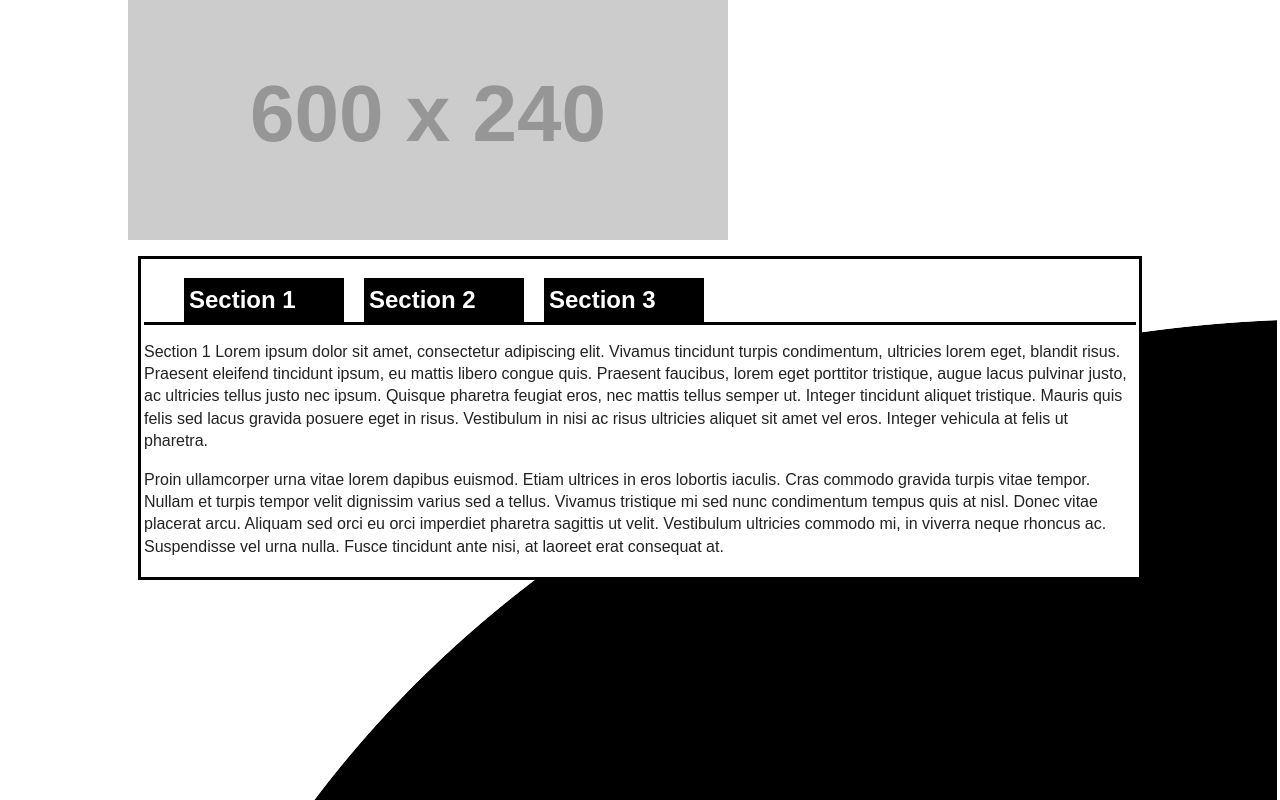
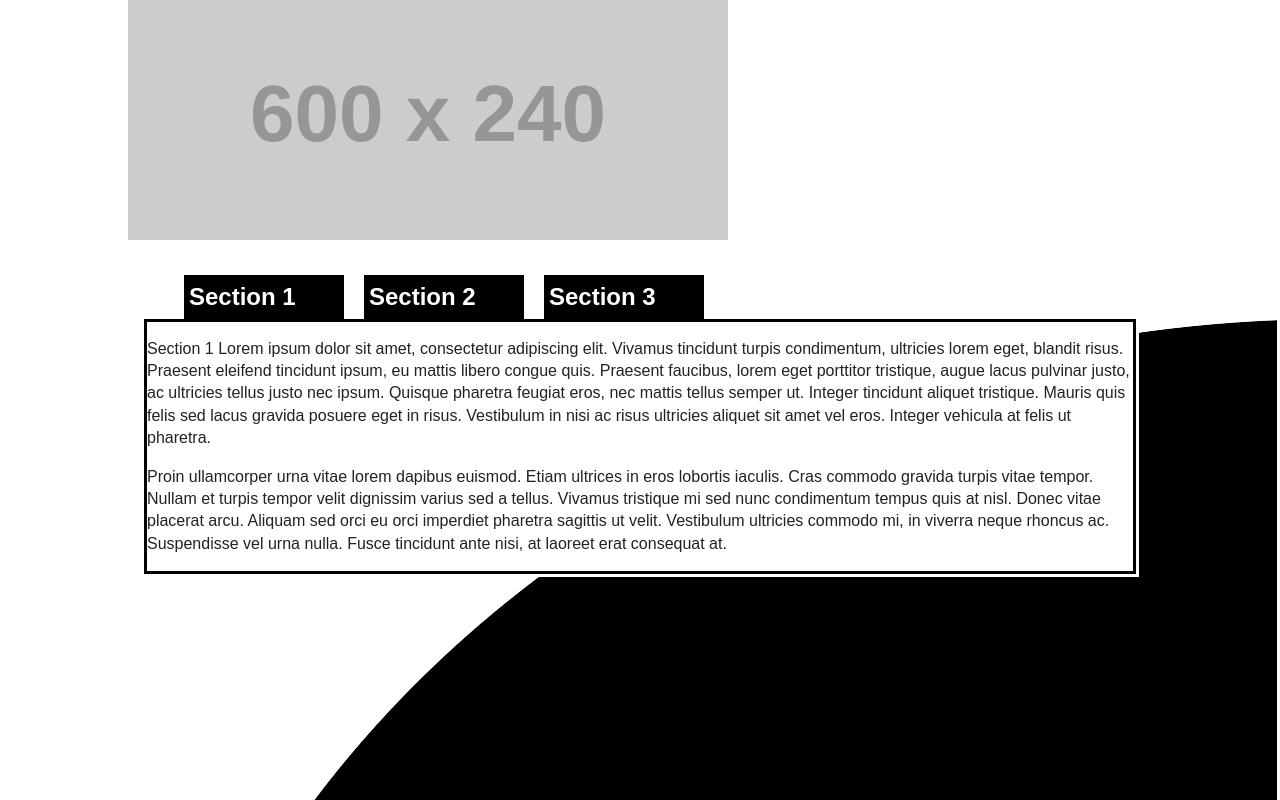
Before and after one commit to enlore/ahlure, a Flask app: page / in a window 1280 px wide. Run offline with Flask 2, Linux system fonts and the light colour scheme; grey boxes labelled with a size stand in for pictures from a placeholder-image service; style sheets or scripts are compiled from the project's sources; parts of the project's set-up code (start-up, migrations or seed data) failed here and were passed over; some libraries are stand-ins or nearby versions.

Commit message:
Border the inner-content

```diff
--- a/static/css/main.less
+++ b/static/css/main.less
@@ -108,7 +108,10 @@ section.hidden {
 
 #wrapper {
     padding: 3px;
-    border: 3px solid black;
+}
+
+#inner-wrapper > section {
+    border: solid 3px black;
 }
 
 section > h2 {
@@ -120,8 +123,8 @@ section > h2 {
 @media only screen and (min-width: 54em) {
     /* bg */
     body {
-        background: url('/static/img/bg-circle.png') 0 0 no-repeat;
-        min-width: 1068px;
+        background: url('/static/img/bg-circle.png') no-repeat;
+        background-size: ;
     }
 
     /* logo */
@@ -136,20 +139,6 @@ section > h2 {
         background: #fff;
         margin: 0 auto;
         width: 62em;
-    }
-
-    #wrapper > section {
-        border-top: 3px solid black;
-        clear: both;
-        display: none;
-    }
-
-    #wrapper > section > h2 {
-        width: 10em;
-    }
-
-    #wrapper > section.active {
-        display: block;
     }
 
     #wrapper nav ul li {
@@ -167,4 +156,17 @@ section > h2 {
             padding: 5px;
         }
     }
+
+    #inner-wrapper > section {
+        clear: both;
+        display: none;
+    }
+
+    #inner-wrapper > section > h2 {
+        width: 10em;
+    }
+
+    #inner-wrapper > section.active {
+        display: block;
+    }
 }
--- a/templates/index.html
+++ b/templates/index.html
@@ -14,6 +14,7 @@
     </ul>
     </nav>
 
+    <div id="inner-wrapper">
         <section id="section1" class="active">
         <p>
 
@@ -87,4 +88,5 @@
         </p>
         </section>
     </div>
+</div>
 {% endblock %}
```
Lines whose indentation alone changed are shown as unchanged.
